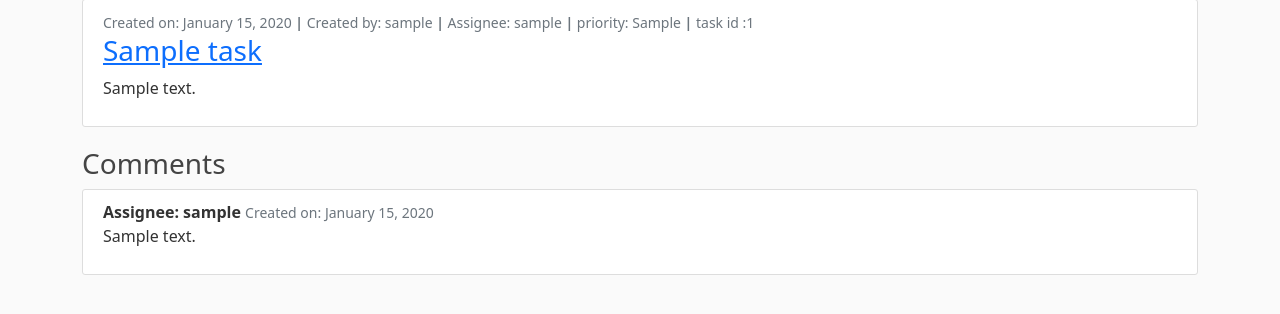
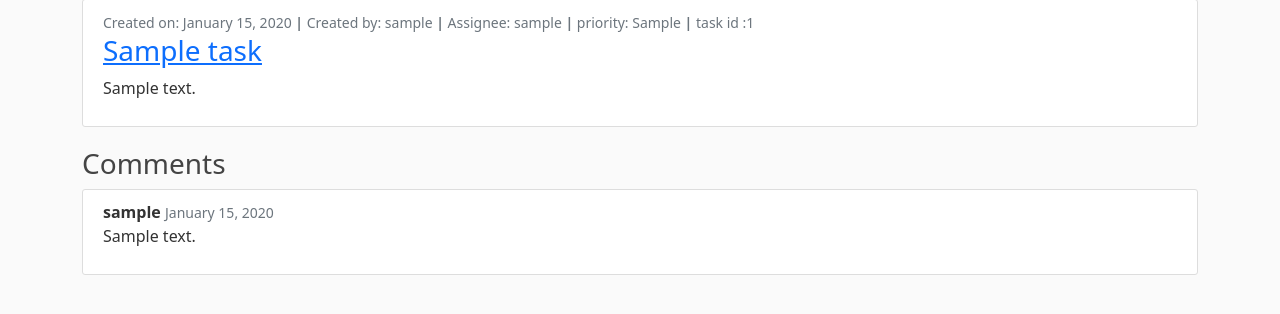
Before and after one commit to redhat-beyond/falcon, a Django app: page /tasks/1 in a window 1280 px wide. Shown: the part 127-441 px from the top of the page. Run offline with Django 3.2, Linux system fonts and the light colour scheme; a user stored in the database is signed in; tables that the repository leaves empty hold one stand-in row (values such as "Sample post").

Commit message:
Fixed comment display

```diff
--- a/tasks/templates/tasks/view_single_task.html
+++ b/tasks/templates/tasks/view_single_task.html
@@ -31,9 +31,9 @@
     <article class="media content-section">
       <div class="media_body">
         <div class="article_metadata">
-            <b>Assignee: {{ comment.appUser|truncatechars:20 }}</b>
+            <b>{{ comment.appUser|truncatechars:20 }}</b>
             <small class="text-muted">
-                Created on: {{ comment.created_date|date:"F d, Y" }}
+                {{ comment.created_date|date:"F d, Y" }}
             </small>
         </div>
         <p class="article-content">{{ comment.description|truncatechars:400 }}</p>
```
